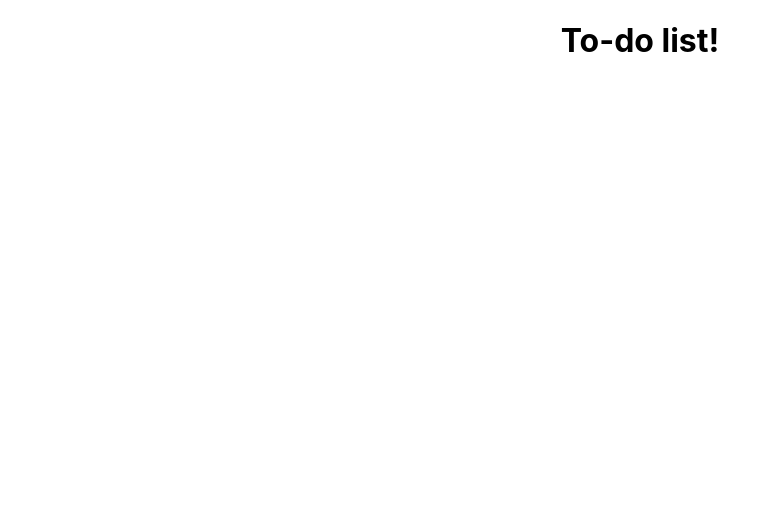
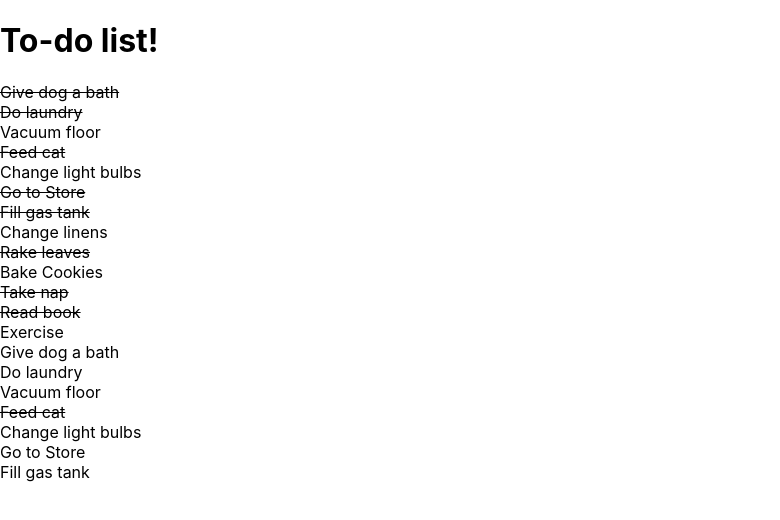
Before and after one commit to Nytezerak/ToDoList_with_Reactjs_Hooks, a React (Create React App) app: page / in a window 1280 px wide. Shown: the top 520 px of the page, without its empty margins (0-780 px from the left). Built offline with nearby package versions, Linux system fonts and the light colour scheme.

Commit message:
Setting strike-line formatation

```diff
--- a/src/App.js
+++ b/src/App.js
@@ -1,8 +1,8 @@
 import React, {useState} from 'react';
-import data from "data.json"
+import data from "./data.json"
 
-import './App.css';
 import Header from './header';
+import ToDoList from './ToDoList.js';
 
 
 function App() {
@@ -11,6 +11,7 @@
   return (
     <div className="App">
       <Header/>
+      <ToDoList toDoList={toDoList}/>
     </div>
   );
 }
--- a/src/ToDo.js
+++ b/src/ToDo.js
@@ -0,0 +1,11 @@
+import React from "react";
+
+const ToDo = ({todo}) => {
+    return(
+        <div className={todo.complete ? "strike" : ""}>
+            {todo.task}
+        </div>
+    )
+}
+
+export default ToDo;
--- a/src/ToDoList.js
+++ b/src/ToDoList.js
@@ -1,7 +1,17 @@
 import React from "react";
-import ToDo from "ToDo.js";
+import ToDo from "./ToDo.js";
 
-
+const ToDoList = ({toDoList}) => {
+    return(
+        <div>
+            {toDoList.map(todo =>{
+                return (
+                    <ToDo todo={todo} />
+                )
+            })}
+        </div>
+    )
+}
 
 
 export default ToDoList;
--- a/src/index.css
+++ b/src/index.css
@@ -11,3 +11,7 @@
   font-family: source-code-pro, Menlo, Monaco, Consolas, 'Courier New',
     monospace;
 }
+
+.strike{
+  text-decoration: line-through;
+}
```
